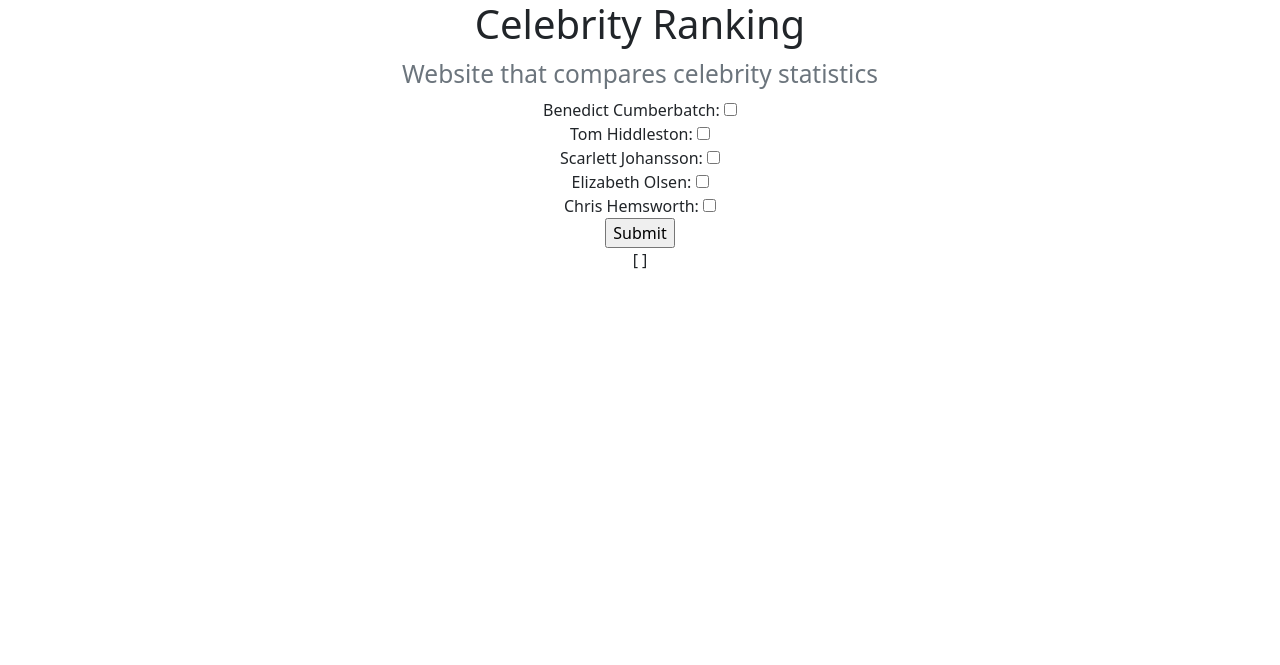
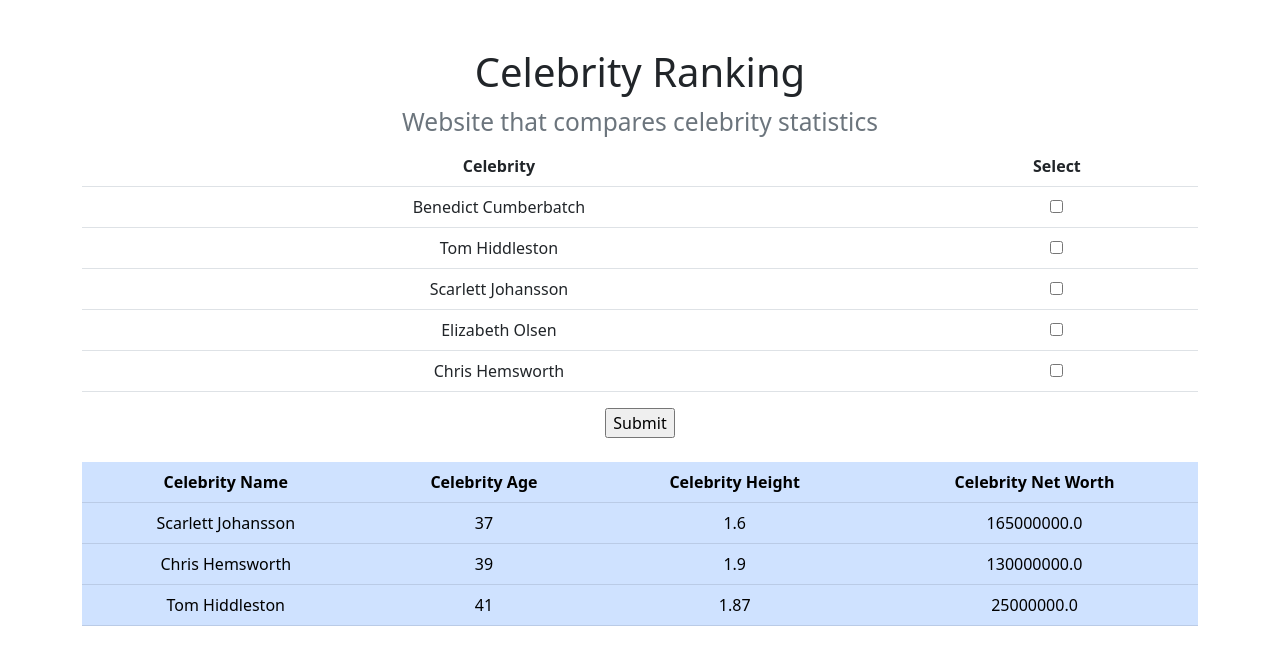
Before and after one commit to bluedrank09/celebrityComparer, a Django app: page /celebrity-ranking in a window 1280 px wide. Shown: the top 665 px of the page. Run offline with Django 4.2, Linux system fonts and the light colour scheme; parts of the project's set-up code (start-up, migrations or seed data) failed here and were passed over.

Commit message:
Got a final working version.Tidying things up now.

```diff
--- a/celebrityRankingApp/templates/celebrity-ranking.html
+++ b/celebrityRankingApp/templates/celebrity-ranking.html
@@ -13,26 +13,76 @@
 </head>
 <body>
     {% block content %}
+        <div class = 'container text-center border-danger mt-5 text-danger'>
+            {{ message }}
+        </div>
         <div class = 'container text-center'>
             <h1>Celebrity Ranking</h1>
             <h3>
                 <small class="text-muted">Website that compares celebrity statistics</small>
             </h3>
         </div>
-
         <div class = 'container text-center'>
             <form method = "GET">
                 {% csrf_token %}
-                {{ form.as_div }}
+                <table class="table">
+                    <thead>
+                        <tr>
+                            <th>Celebrity</th>
+                            <th>Select</th>
+                        </tr>
+                    </thead>
+                    <tbody>
+                        <tr>
+                            <td>{{ form.first_celebrity.label }}</td>
+                            <td>{{ form.first_celebrity }}</td>
+                        </tr>
+                        <tr>
+                            <td>{{ form.second_celebrity.label }}</td>
+                            <td>{{ form.second_celebrity }}</td>
+                        </tr>
+                        <tr>
+                            <td>{{ form.third_celebrity.label }}</td>
+                            <td>{{ form.third_celebrity }}</td>
+                        </tr>
+                        <tr>
+                            <td>{{ form.fourth_celebrity.label }}</td>
+                            <td>{{ form.fourth_celebrity }}</td>
+                        </tr>
+                        <tr>
+                            <td>{{ form.fifth_celebrity.label }}</td>
+                            <td>{{ form.fifth_celebrity }}</td>
+                        </tr>
+                    </tbody>
+                </table>
                 <input type = "Submit" value = "Submit">
             </form>
         </div>
 
+        <br>
+
         <div class = 'container text-center'>
-            {% for celeb in inputs %}
-                <td>{{ celeb }}</td>
-            {% endfor %}
-
+            <table class="table table-primary">
+                <thead>
+                    <tr class="table-primary">
+                        <th> Celebrity Name</th>
+                        <th> Celebrity Age</th>
+                        <th> Celebrity Height</th>
+                        <th> Celebrity Net Worth</th>
+                    </tr>
+                </thead>
+                <tbody>
+                    {% for celeb in inputs %}
+                        <tr class="table-primary">
+                            {% for detail in celeb %}
+                            <td class="table-primary">
+                                {{ detail }}
+                            </td>
+                            {% endfor %}
+                        </tr>
+                    {% endfor %}
+                </tbody>
+            </table>
         </div>
 
     {% endblock %}
--- a/celebrityRankingApp/views.py
+++ b/celebrityRankingApp/views.py
@@ -4,6 +4,7 @@ import requests
 from time import sleep
 import os
 from operator import itemgetter
+from django.contrib import messages
 
 # Create your views here.
 
@@ -42,50 +43,53 @@ def getAndRankCelebrities(request):
         fifthCelebrityTicked = request.GET.get('fifth_celebrity')
         print(f"{fifthCelebrityTicked}")
 
-        if firstCelebrityTicked == 'on':
-            celebrityOneDetailsDict = getCelebrityStats("Benedict Cumberbatch")[0]
-            celebrityOneInfoList.append(celebrityOneDetailsDict.get('name'))
-            celebrityOneInfoList.append(celebrityOneDetailsDict.get('age'))
-            celebrityOneInfoList.append(celebrityOneDetailsDict.get('height'))
-            celebrityOneInfoList.append(celebrityOneDetailsDict.get('net_worth'))
-            allCelebrityList.append(celebrityOneInfoList)
+        # if firstCelebrityTicked == 'on':
+        #     celebrityOneDetails = getCelebrityStats("Benedict Cumberbatch")[0]
+        #     celebrityOneInfoList.append(celebrityOneDetails.get('name'))
+        #     celebrityOneInfoList.append(celebrityOneDetails.get('age'))
+        #     celebrityOneInfoList.append(celebrityOneDetails.get('height'))
+        #     celebrityOneInfoList.append(celebrityOneDetails.get('net_worth'))
+        #     allCelebrityList.append(celebrityOneInfoList)
 
-        if secondCelebrityTicked == 'on':
-            celebrityTwoDetails = getCelebrityStats("Tom Hiddleston")[0]
-            celebrityTwoInfoList.append(celebrityTwoDetails.get('name'))
-            celebrityTwoInfoList.append(celebrityTwoDetails.get('age'))
-            celebrityTwoInfoList.append(celebrityTwoDetails.get('height'))
-            celebrityTwoInfoList.append(celebrityTwoDetails.get('net_worth'))
-            allCelebrityList.append(celebrityTwoInfoList)
+        # if secondCelebrityTicked == 'on':
+        #     celebrityTwoDetails = getCelebri tyStats("Tom Hiddleston")[0]
+        #     celebrityTwoInfoList.append(celebrityTwoDetails.get('name'))
+        #     celebrityTwoInfoList.append(celebrityTwoDetails.get('age'))
+        #     celebrityTwoInfoList.append(celebrityTwoDetails.get('height'))
+        #     celebrityTwoInfoList.append(celebrityTwoDetails.get('net_worth'))
+        #     allCelebrityList.append(celebrityTwoInfoList)
 
-        if thirdCelebrityTicked == 'on':
-            celebrityThreeDetails = getCelebrityStats("Scarlett Johansson")[0]
-            celebrityThreeInfoList.append(celebrityThreeDetails.get('name'))
-            celebrityThreeInfoList.append(celebrityThreeDetails.get('age'))
-            celebrityThreeInfoList.append(celebrityThreeDetails.get('height'))
-            celebrityThreeInfoList.append(celebrityThreeDetails.get('net_worth'))
-            allCelebrityList.append(celebrityThreeInfoList)
+        # if thirdCelebrityTicked == 'on':
+        #     celebrityThreeDetails = getCelebrityStats("Scarlett Johansson")[0]
+        #     celebrityThreeInfoList.append(celebrityThreeDetails.get('name'))
+        #     celebrityThreeInfoList.append(celebrityThreeDetails.get('age'))
+        #     celebrityThreeInfoList.append(celebrityThreeDetails.get('height'))
+        #     celebrityThreeInfoList.append(celebrityThreeDetails.get('net_worth'))
+        #     allCelebrityList.append(celebrityThreeInfoList)
 
-        if fourthCelebrityTicked == 'on':
-            celebrityFourDetails = getCelebrityStats("Elizabeth Olsen")[0]
-            celebrityFourInfoList.append(celebrityFourDetails.get('name'))
-            celebrityFourInfoList.append(celebrityFourDetails.get('age'))
-            celebrityFourInfoList.append(celebrityFourDetails.get('height'))
-            celebrityFourInfoList.append(celebrityFourDetails.get('net_worth'))
-            allCelebrityList.append(celebrityFourInfoList)
+        # if fourthCelebrityTicked == 'on':
+        #     celebrityFourDetails = getCelebrityStats("Elizabeth Olsen")[0]
+        #     celebrityFourInfoList.append(celebrityFourDetails.get('name'))
+        #     celebrityFourInfoList.append(celebrityFourDetails.get('age'))
+        #     celebrityFourInfoList.append(celebrityFourDetails.get('height'))
+        #     celebrityFourInfoList.append(celebrityFourDetails.get('net_worth'))
+        #     allCelebrityList.append(celebrityFourInfoList)
 
-        if fifthCelebrityTicked == 'on':
-            celebrityFiveDetails = getCelebrityStats("Chris Hemsworth")[0]
-            celebrityFiveInfoList.append(celebrityFiveDetails.get('name'))
-            celebrityFiveInfoList.append(celebrityFiveDetails.get('age'))
-            celebrityFiveInfoList.append(celebrityFiveDetails.get('height'))
-            celebrityFiveInfoList.append(celebrityFiveDetails.get('net_worth'))
-            allCelebrityList.append(celebrityFiveInfoList)
+        # if fifthCelebrityTicked == 'on':
+        #     celebrityFiveDetails = getCelebrityStats("Chris Hemsworth")[0]
+        #     celebrityFiveInfoList.append(celebrityFiveDetails.get('name'))
+        #     celebrityFiveInfoList.append(celebrityFiveDetails.get('age'))
+        #     celebrityFiveInfoList.append(celebrityFiveDetails.get('height'))
+        #     celebrityFiveInfoList.append(celebrityFiveDetails.get('net_worth'))
+        #     allCelebrityList.append(celebrityFiveInfoList)
 
-        sortedList = sorted(allCelebrityList, key=itemgetter(3), reverse=True)
-
-        context['inputs'] = f"{sortedList}"
-
+        allCelebrityList = [['Scarlett Johansson', 37, 1.6, 165000000.0], ['Chris Hemsworth', 39, 1.9, 130000000.0], ['Tom Hiddleston', 41, 1.87, 25000000.0]]
+        #allCelebrityList = [['Scarlett Johansson', 37, 1.6, 165000000.0]]
+        if len(allCelebrityList) <= 1:
+            context['message'] = "Please select two or more celebrities."
+        else:
+            sortedList = sorted(allCelebrityList, key=itemgetter(3), reverse=True)
+            context['inputs'] = sortedList
 
     return render(request, 'celebrity-ranking.html', context)
 
```
Also changed, not shown: celebrityRankingApp/forms.py (line endings or trailing spaces).
